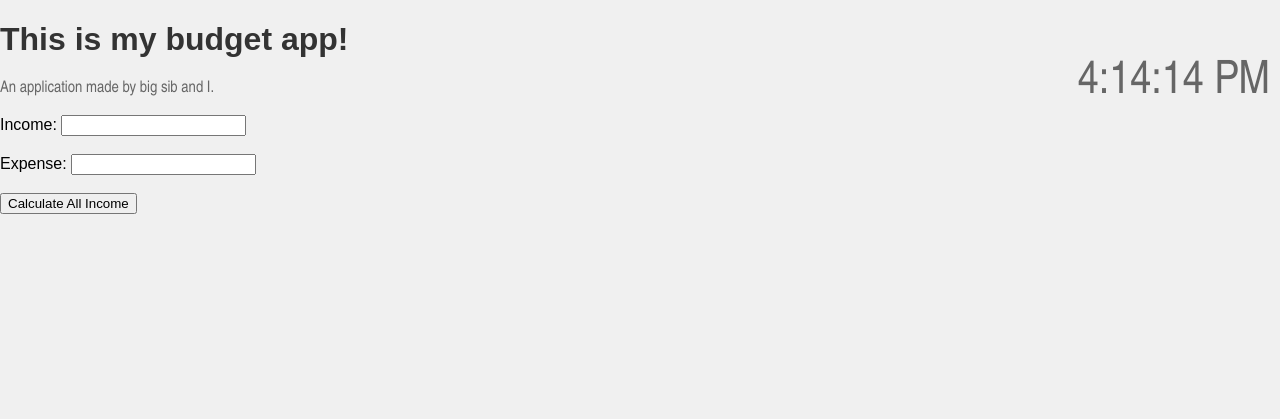
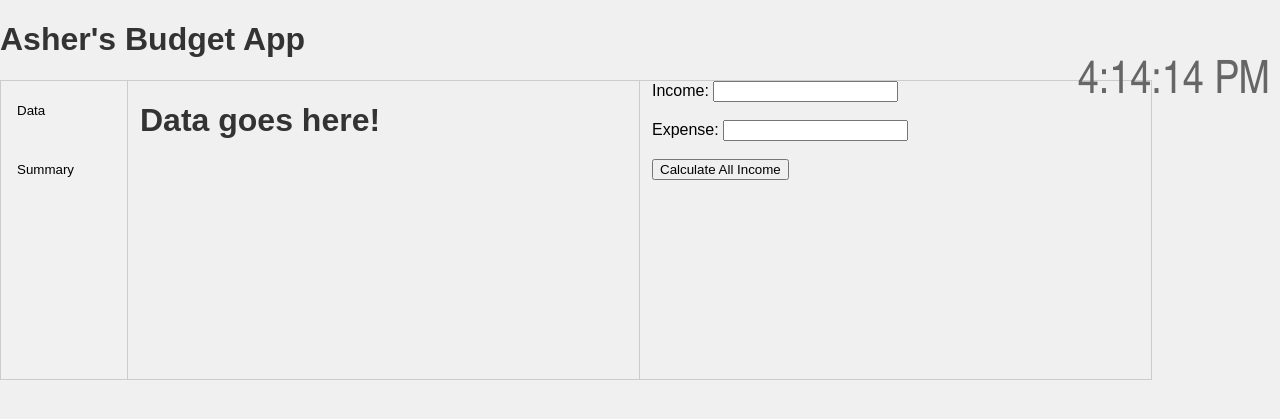
Before and after one commit to AGrey48/BudgetingApp, a Flask app: page / in a window 1280 px wide. Shown: the top 419 px of the page. Run offline with Flask 3, Linux system fonts and the light colour scheme.

Commit message:
Added tabs to app. WIP

```diff
--- a/app.py
+++ b/app.py
@@ -6,24 +6,6 @@ app = Flask(__name__)
 @app.route('/')
 def home():  # put application's code here
     return render_template('home.html')
-
-
-@app.route('/process_data', methods=['POST'])
-def process_data():
-    """
-    Receive data from AJAX request.
-    Allows for website to update parts of it without having to reload the entire webpage
-    :return:jsonify
-    """
-    data = request.get_json()  # dictionary, JSON results come back as a dictionary
-    income = data['income']
-    expense = data['expense']
-    result = income - expense
-
-    # jsonify converts the python dictionary into a JSON object.
-    # The JSON object can be sent as a response to an HTTP request.
-    return jsonify({'result': 'test'})
-
 
 @app.route('/submit_budget', methods=['POST'])
 def submit_budget():
@@ -36,7 +18,7 @@ def submit_budget():
         print("Received data:", request.form)
         balance = float(income) - float(expense)
         print("Sending data:", balance)
-        return jsonify({'result': 'Success'})
+        return jsonify({'result': balance})
     except Exception as e:
         print("Error: ", e)
         return jsonify({'error': str(e)}), 400
--- a/static/script.js
+++ b/static/script.js
@@ -1,6 +1,7 @@
+//display time
 document.addEventListener('DOMContentLoaded', (event) => {
     document.getElementById('date-time').innerText = new Date().toLocaleTimeString();
-
+// update data without making a new web page
     document.getElementById('budgetForm').addEventListener('submit', function(e) {
         e.preventDefault() //prevent default form submission
 
@@ -19,3 +20,44 @@ document.addEventListener('DOMContentLoaded', (event) => {
         .catch(error => console.error('Error', error));
         });
     });
+
+function budgetFunct(evt, currentTab){
+    var i, tabContent, tabLinks;
+    console.log("function is running")
+
+    // Get all elements with class="tabContent" and hide them
+    tabContent = document.getElementsByClassName("tabContent");
+    for (i = 0; i < tabContent.length; i++){
+        tabContent[i].className = tabContent[i].className.replace("none");
+    }
+
+    // Get all elements with class="tabLinks" and remove class "active"
+    tabLinks = document.getElementsByClassName("tabLinks");
+    for(i = 0; i < tabLinks.length; i++){
+        tabLinks[i].className = tabLinks.className.replace(" active", "");
+    }
+
+    document.getElementById(currentTab).style.display = "block";
+    evt.currentTarget.className += " active";
+    document.getElementById("defaultOpen").click();
+}
+
+document.getElementById('budgetForm').addEventListener('submit', function(e) {
+    e.preventDefault(); <!--Prevents default form submission-->
+
+    var formData = new FormData(this); <!-- Grabs the data from your form -->
+
+    <!-- AJAX request to your Flask route -->
+    fetch('/submit_budget', {
+        method: 'POST',
+        body: formData
+    })
+        .then(response => response.json()) // assuming the response is JSON>
+.
+    then(data => {
+        <!-- Display the result -->
+        document.getElementById('result').innerHTML = 'Result' + data.result;
+
+    })
+        .catch(error => console.error('Error', error));
+});
--- a/static/style.css
+++ b/static/style.css
@@ -1,3 +1,43 @@
+* {box-sizing: border-box}
+/* separate tab and text*/
+.tab-container{
+    float: left;
+    border: 1px solid #ccc;
+    background-color: #f1f1f1;
+    width: 10%;
+    height: 300px;
+}
+
+.tab-container button{
+    display: block;
+    background-color: inherit;
+    color: black;
+    padding: 22px 16px;
+    width: 100%;
+    border: none;
+    outline: none;
+    text-align: left;
+    cursor: pointer;
+    transition: 0.3s;
+}
+
+.tab-container button:hover{
+    background-color: #ddd;
+}
+
+.tab-container button:active{
+    background-color: #ccc;
+}
+
+.tabContent{
+    float: left;
+    padding: 0px 12px;
+    border: 1px solid #ccc;
+    width: 40%;
+    border-left: none;
+    height: 300px;
+}
+
 body {
     font-family: Arial, sans-serif;
     margin: 0;
--- a/templates/home.html
+++ b/templates/home.html
@@ -3,47 +3,39 @@
 <head>
     <meta charset="UTF-8">
     <title>Budget App</title>
+    <script src="{{ url_for('static', filename='script.js') }}"></script> <!-- links javascript to HTML file -->
+    <link rel="stylesheet" href="{{ url_for('static', filename='style.css') }}"> <!-- links css to HTML -->
 </head>
+
 <body>
-    <h1>This is my budget app!</h1>
+    <h1>Asher's Budget App</h1>
     <link rel="stylesheet" href="{{ url_for('static', filename='style.css') }}"> <!-- links css to HTML -->
-    <p>An application made by big sib and I.</p>
     <div class="date-time-container">
         <p id="date-time"></p>
+    </div> <!-- display time -->
+
+    <div class="tab-container">
+        <button class="tabLinks" onclick="budgetFunct(Event, 'Data')">Data</button>
+        <button class="tabLinks" onclick="budgetFunct(Event, 'Balance')">Summary</button>
     </div>
-    <script src="{{ url_for('static', filename='script.js') }}"></script> <!-- links javascript to HTML file -->
 
-    <form id="budgetForm" action="/submit_budget" method="post">
+    <div id="Data" class="tabContent">
+        <h1>Data goes here!</h1>
+    </div>
+
+    <div id="Balance" class="tabContent">
+        <form id="budgetForm" action="/submit_budget" method="post">
         <label for="income">Income:</label>
         <input type="number" id="income" name="income"><br><br>
 
         <label for="expense">Expense:</label>
-        <input type="number" id="income" name="income"><br><br>
+        <input type="number" id="expense" name="expense"><br><br>
 
         <input type = "submit" value = "Calculate All Income">
 
-    </form>
+        </form>
     <div id="resultDisplay"></div> <!--Place to show result-->
+    </div>
 
-    <!--Javascript code to call AJAX-->
-    <script>document.getElementById('budgetForm').addEventListener('submit', function(e) {
-        e.preventDefault(); <!--Prevents default form submission-->
-
-        var formData = new FormData(this); <!-- Grabs the data from your form -->
-
-        <!-- AJAX request to your Flask route -->
-        fetch('/submit_budget',{
-            method: 'POST',
-            body: formData
-        })
-            .then(response => response.json()) <!-- assuming the response is JSON -->
-            .then(data => {
-                <!-- Display the result -->
-                document.getElementById('result').innerHTML = 'Result' + data.result;
-
-            })
-            .catch(error => console.error('Error', error));
-
-    });</script>
 </body>
 </html>
```
